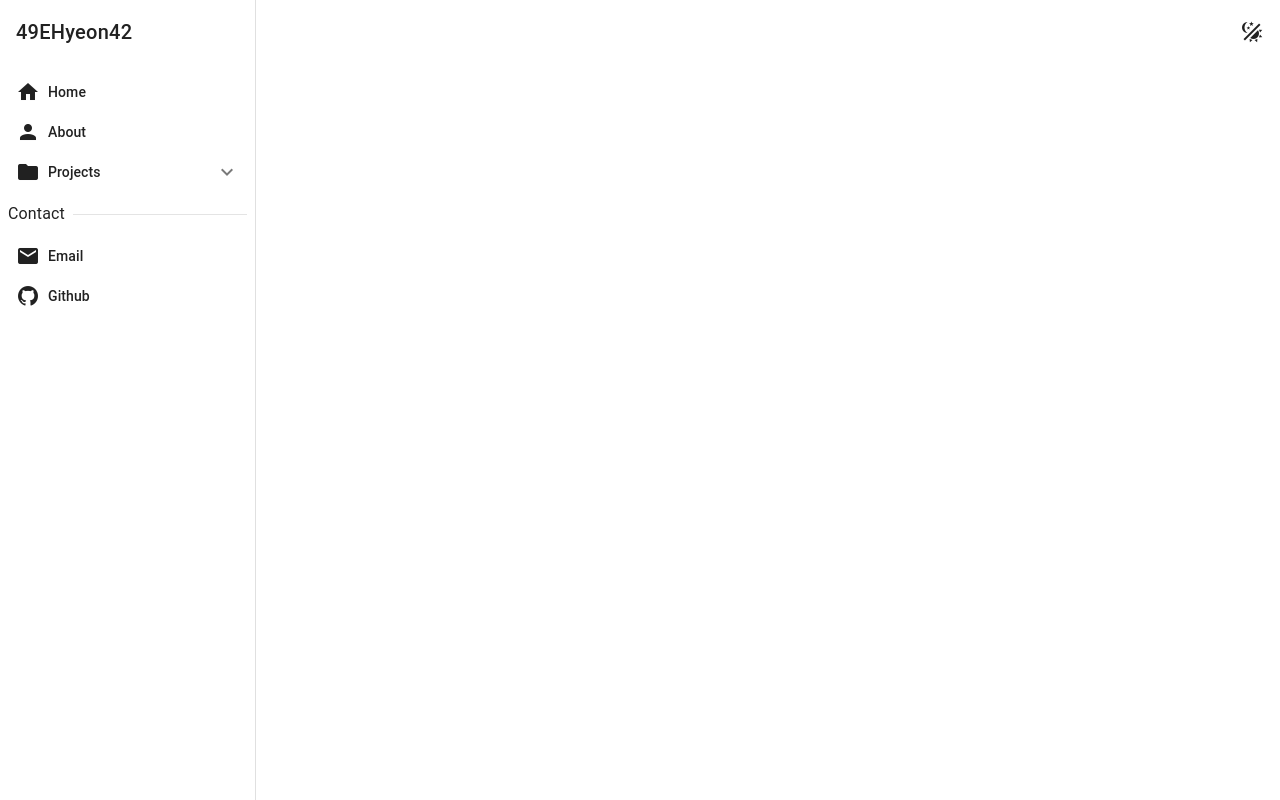
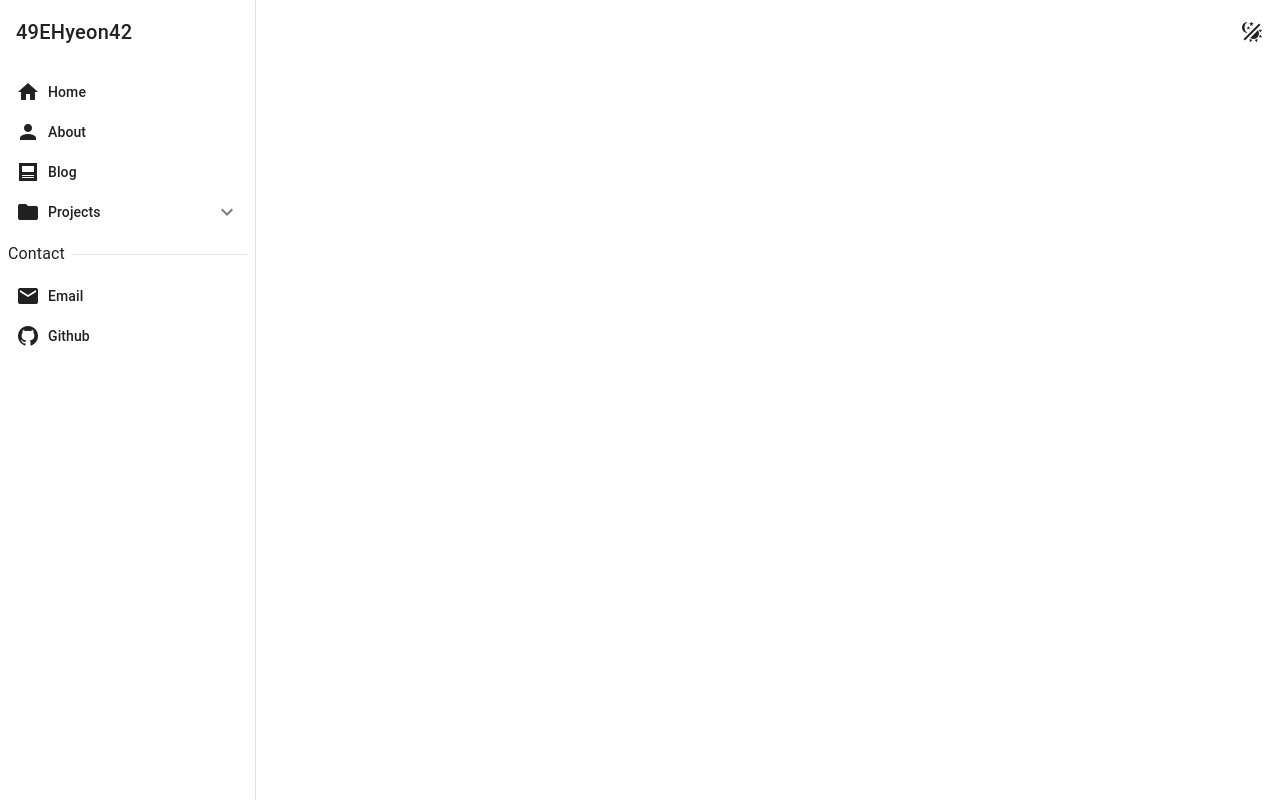
Before and after one commit to 49EHyeon42/vue-boilerplate, a Vue app: page /test-views/eh-layout2 in a window 1280 px wide. Built offline with nearby package versions, Linux system fonts and the light colour scheme; the HTML template or start-up script is replaced by a standard one.

Commit message:
feat: 노션 리스트 추가

```diff
--- a/src/components/sidebars/EhSidebar2.vue
+++ b/src/components/sidebars/EhSidebar2.vue
@@ -12,8 +12,14 @@ const drawer = defineModel<boolean>('drawer');
     </v-container>
 
     <v-list density="compact">
-      <EhListItem2 to="/" icon="mdi-home" title="Home" />
-      <EhListItem2 to="/about" icon="mdi-account" title="About" />
+      <EhListItem2 icon="mdi-home" title="Home" to="/" />
+      <EhListItem2 icon="mdi-account" title="About" to="/about" />
+      <EhListItem2
+        href="https://www.notion.so/49EHyeon42-Blog-152e16973b1d8031b3bad3d5e959f9a1?pvs=4"
+        icon="mdi-post"
+        target="_blank"
+        title="Blog"
+      />
 
       <v-list-group>
         <template #activator="{ props }">
```
